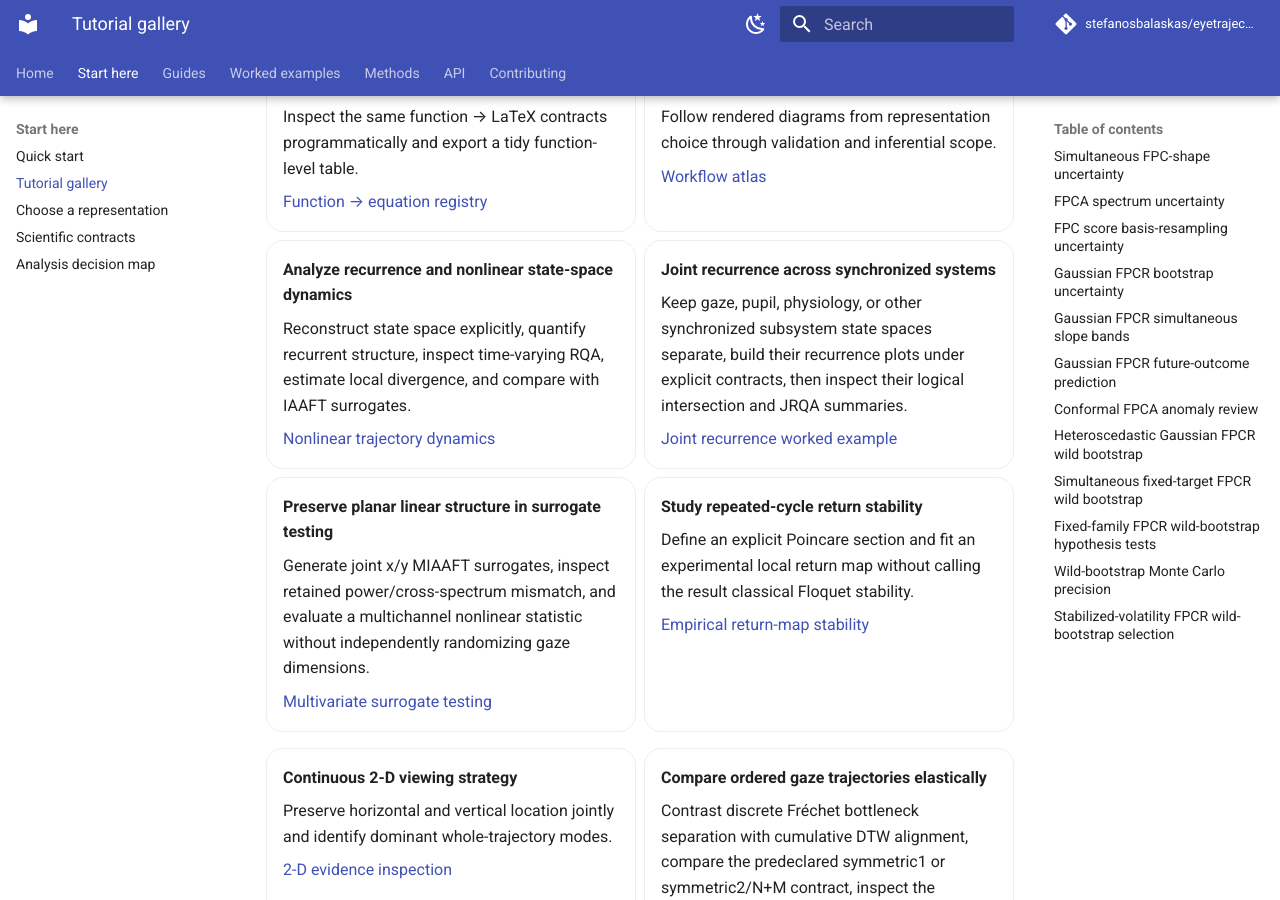
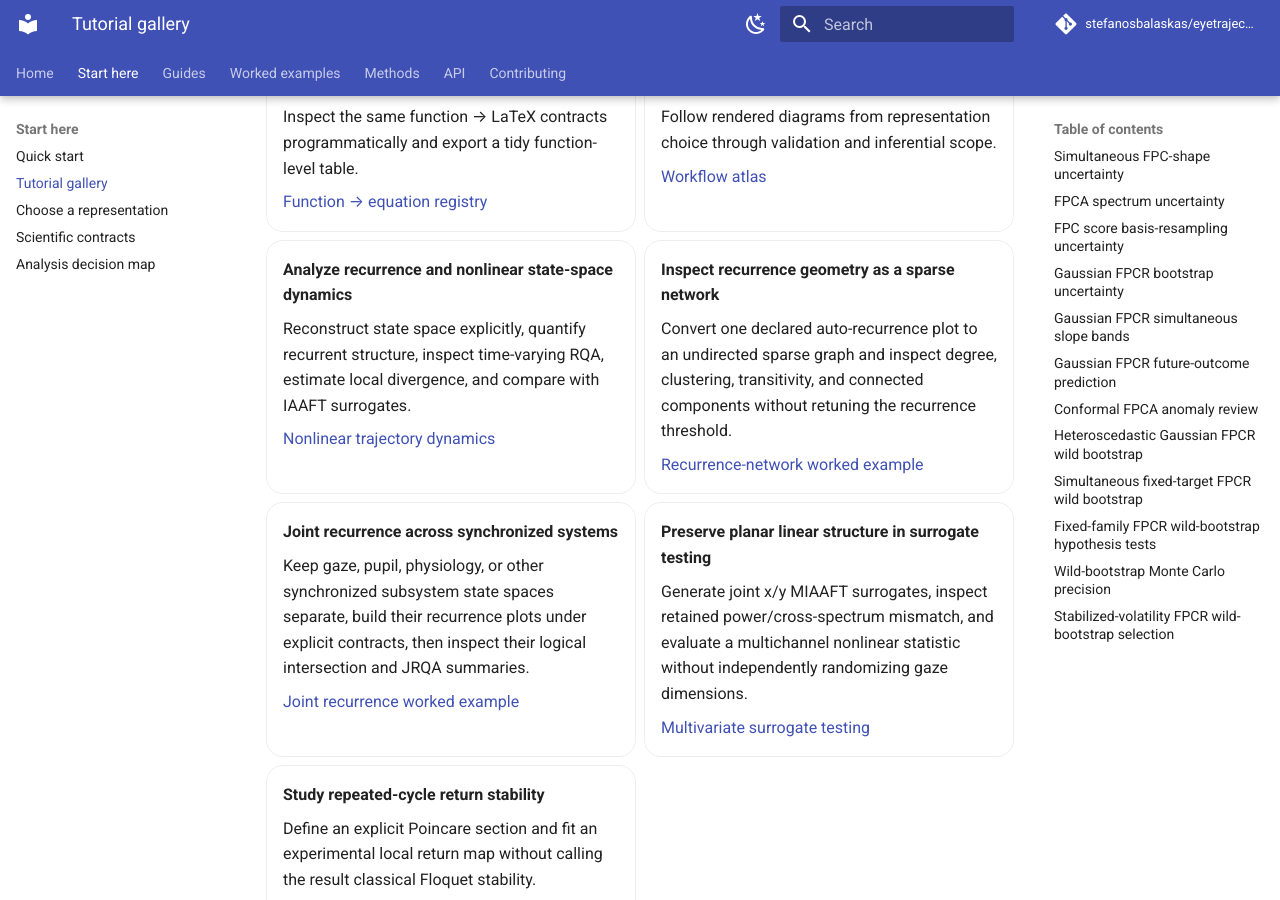
Before and after one commit to stefanosbalaskas/eyetrajectoriespy, an MkDocs documentation site: the page built from docs/tutorials/index.md, in a window 1280 px wide and 900 px high, scrolled down 467 px. Built offline with MkDocs 1.6.1 and Material for MkDocs 9.7.7, drawn with Linux system fonts in a browser that asks for light colours; comment, search, counter and statistics services are not loaded.

Commit message:
Add recurrence network tutorial entry

```diff
--- a/docs/tutorials/index.md
+++ b/docs/tutorials/index.md
@@ -34,6 +34,14 @@ Choose a tutorial by the scientific problem rather than by the function name.
     Reconstruct state space explicitly, quantify recurrent structure, inspect time-varying RQA, estimate local divergence, and compare with IAAFT surrogates.
 
     [Nonlinear trajectory dynamics](../examples/nonlinear-dynamics.md)
+
+-   **Inspect recurrence geometry as a sparse network**
+
+    Convert one declared auto-recurrence plot to an undirected sparse graph and
+    inspect degree, clustering, transitivity, and connected components without
+    retuning the recurrence threshold.
+
+    [Recurrence-network worked example](../examples/recurrence-networks.md)
 
 -   **Joint recurrence across synchronized systems**
 
```
